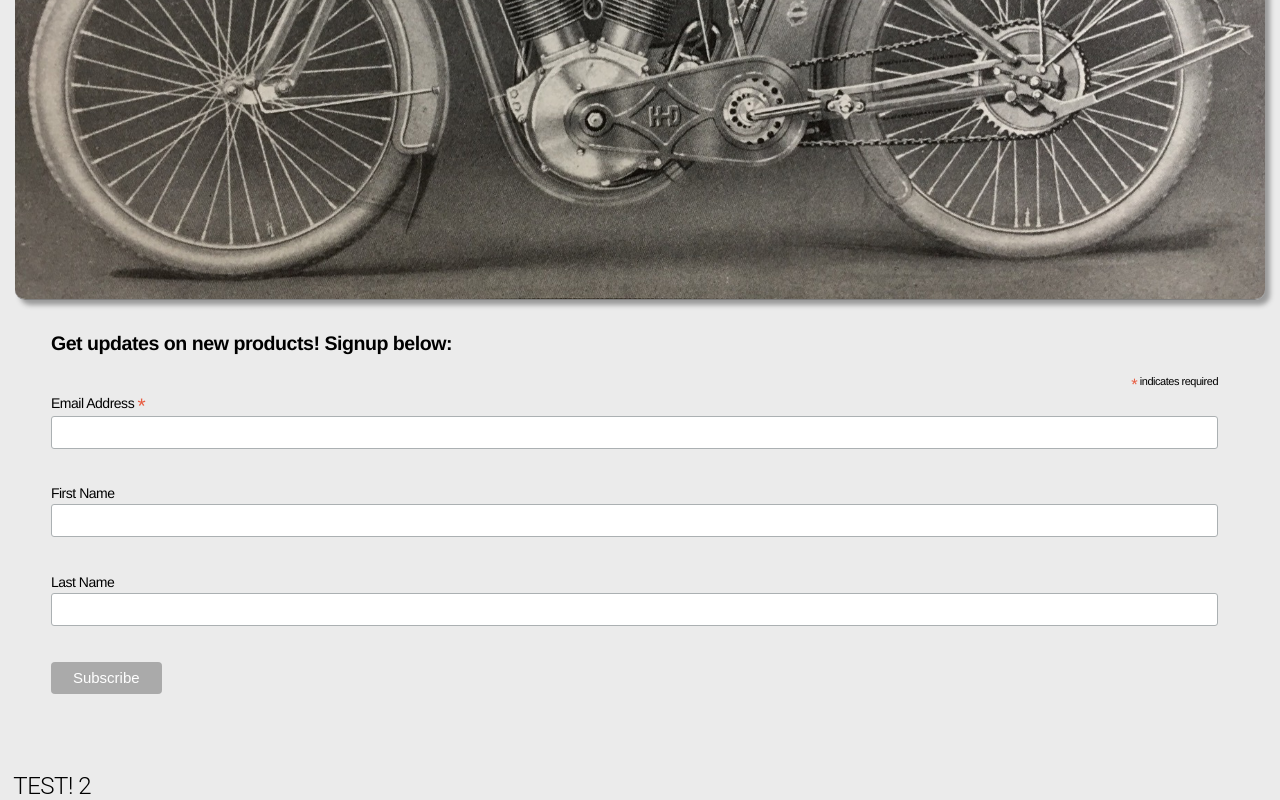
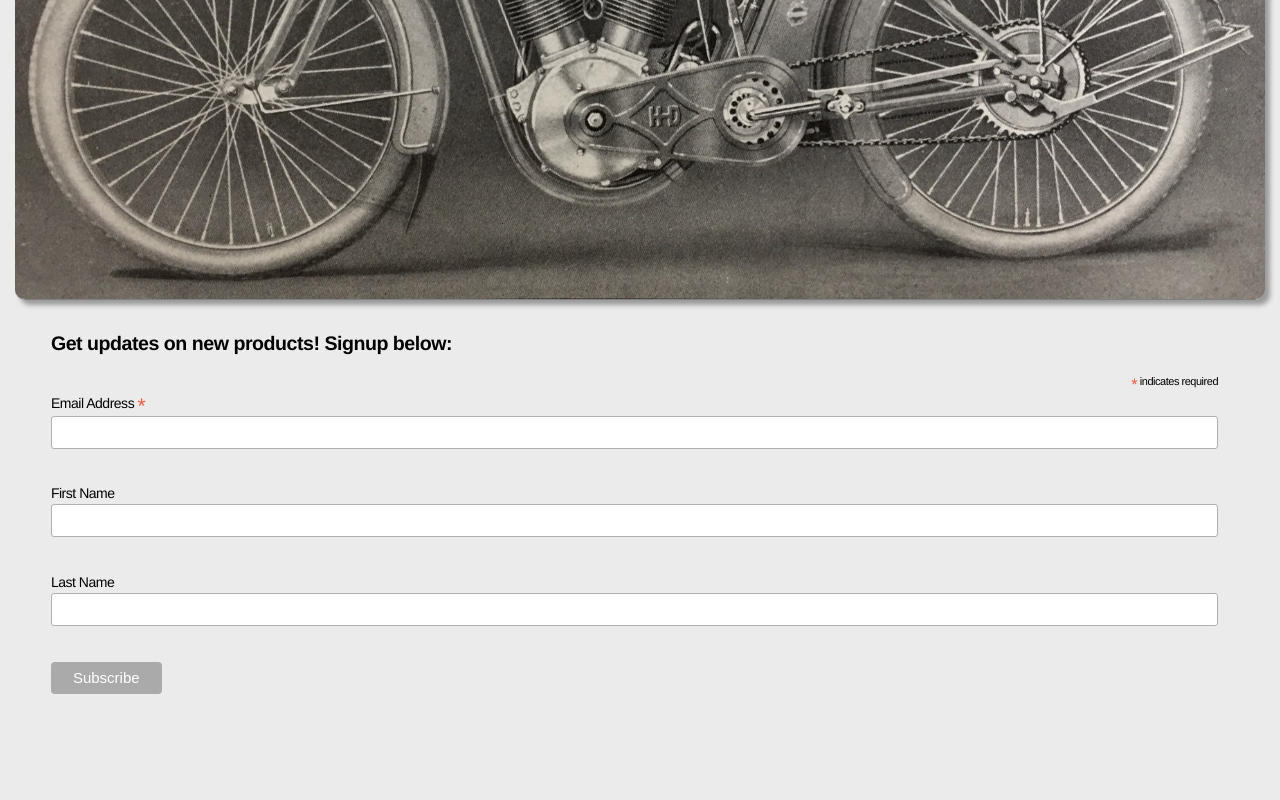
Before and after one commit to josephhess/antiquemotosmith, a plain HTML site: page index.html in a window 1280 px wide. Shown: the part 604-1404 px from the top of the page. After the commit the page ends 1378 px from the top, so only its background shows below. Drawn offline with Linux system fonts and the light colour scheme.

Commit message:
remove test from index

```diff
--- a/index.html
+++ b/index.html
@@ -99,7 +99,6 @@
     <noscript>
       You need to enable JavaScript to run this app.
     </noscript>
-    <h1>TEST! 2</h1>
   </div>
   <script type="text/javascript" src="./scripts/papaparse.js"></script>
   <script type="text/javascript" src="./scripts/utils.js"></script>
```
